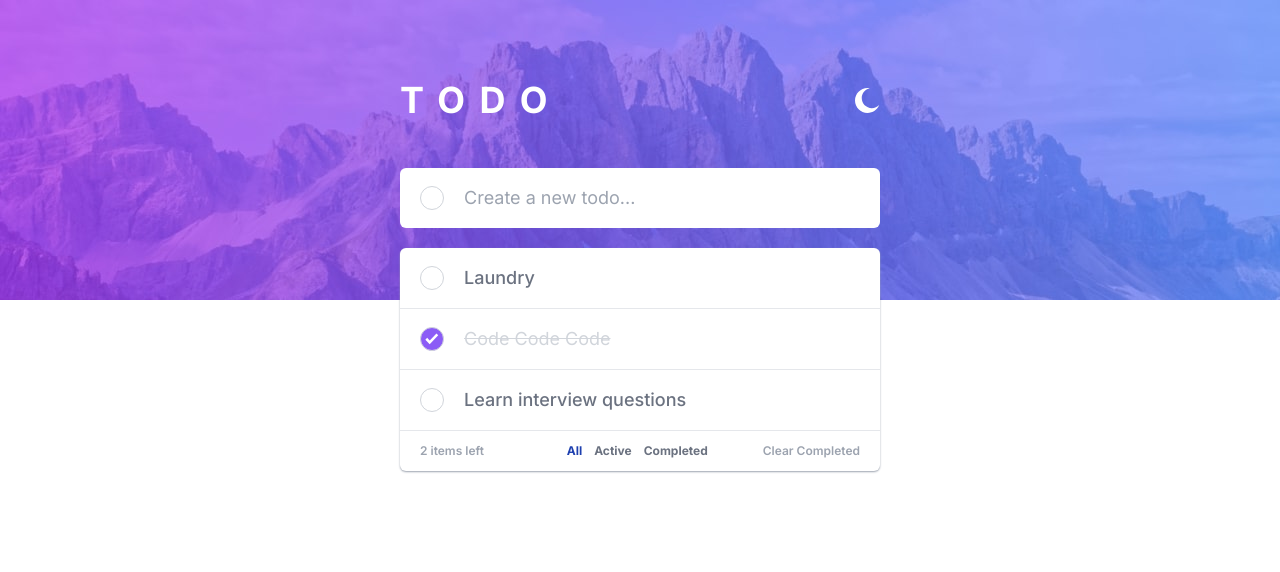
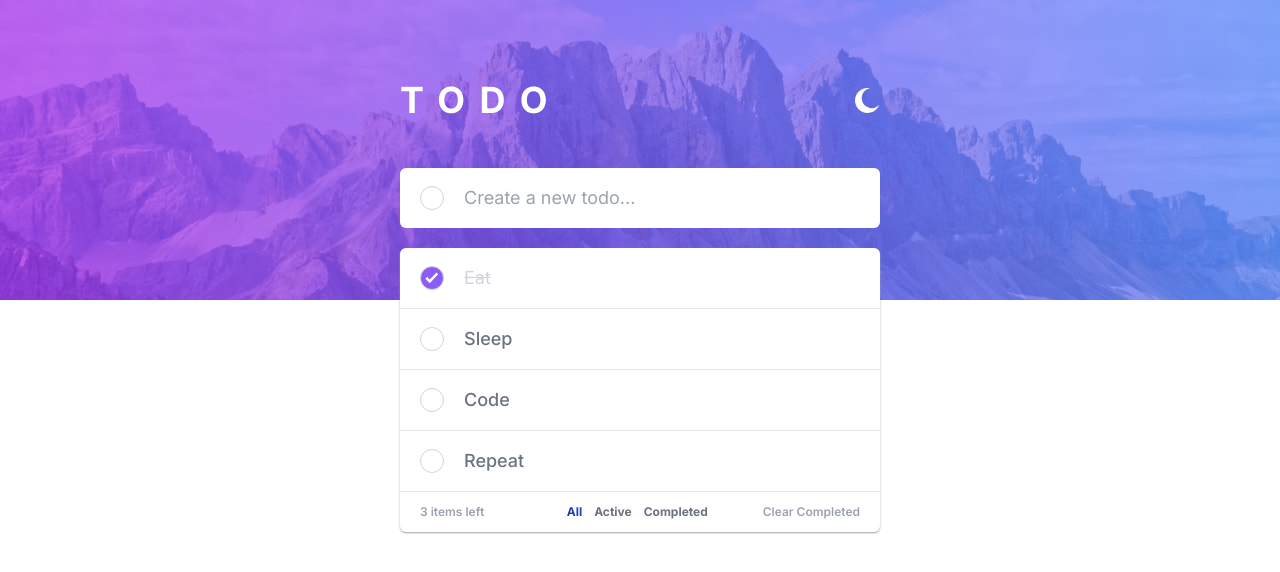
Before and after one commit to MrYious/TodoApp-NextJS, a Next.js app: page / in a window 1280 px wide. Shown: the top 572 px of the page. Built offline with nearby package versions, Linux system fonts and the light colour scheme.

Commit message:
update initial state

```diff
--- a/src/app/page.tsx
+++ b/src/app/page.tsx
@@ -15,18 +15,23 @@ export default function Home() {
   const [tasks, setTasks] = useState([
     {
       id: uuidv4(),
-      state: 'Active',
-      text: 'Laundry'
-    },
-    {
-      id: uuidv4(),
       state: 'Completed',
-      text: 'Code Code Code'
+      text: 'Eat'
     },
     {
       id: uuidv4(),
       state: 'Active',
-      text: 'Learn interview questions'
+      text: 'Sleep'
+    },
+    {
+      id: uuidv4(),
+      state: 'Active',
+      text: 'Code'
+    },
+    {
+      id: uuidv4(),
+      state: 'Active',
+      text: 'Repeat'
     },
   ])
 
```
